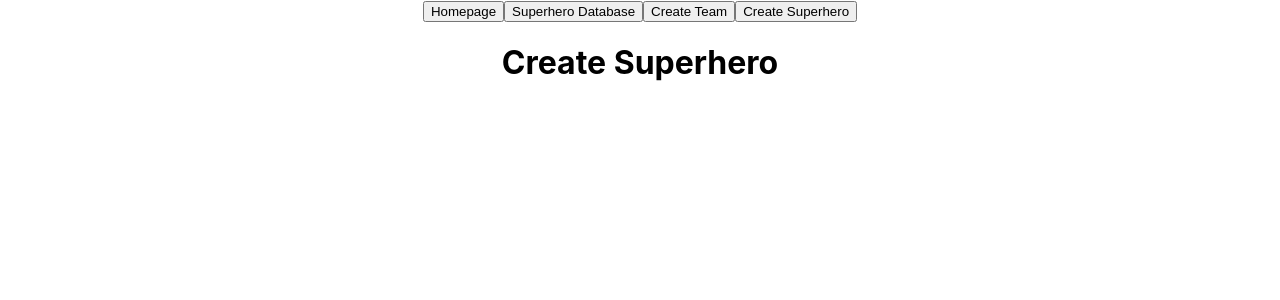
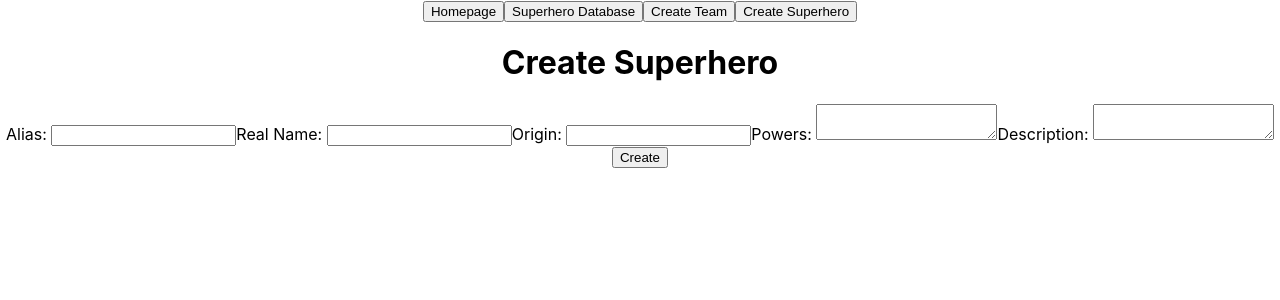
Before and after one commit to achaudhry12/Marvel-Comic-App-GA-SEI, a React (Create React App) app in the folder avengers-assemble/: page /create-superhero in a window 1280 px wide. Shown: the top 300 px of the page. Built offline with nearby package versions, Linux system fonts and the light colour scheme; no server answers.

Commit message:
created form for create super

```diff
--- a/avengers-assemble/src/App.js
+++ b/avengers-assemble/src/App.js
@@ -1,21 +1,11 @@
-import { useEffect } from "react";
-import axios from "axios";
+// import axios from "axios";
 import Nav from "./components/Nav";
-import { baseURL, config } from "./services"
 import './App.css';
 
 function App() {
-  useEffect(() => {
-    const fetchSuperheros = async () => {
-      const resp = await axios.get(baseURL, config);
-    }
-    fetchSuperheros();
-  }, []);
-
   return (
     <div className="App">
       <Nav />
-
     </div>
   );
 }
--- a/avengers-assemble/src/components/CreateSuperhero.jsx
+++ b/avengers-assemble/src/components/CreateSuperhero.jsx
@@ -1,8 +1,10 @@
+import Form from "./Form"
+
 function CreateSuperhero() {
   return (
     <div>
       <h1 id="create-superhero-title">Create Superhero</h1>
-
+      <Form />
     </div>
   );
 }
--- a/avengers-assemble/src/components/Form.jsx
+++ b/avengers-assemble/src/components/Form.jsx
@@ -1,3 +1,89 @@
 import { useEffect, useState } from "react";
 import { useParams } from "react-router-dom";
 import axios from "axios";
+import { baseURL, config } from "../services";
+
+function Form(props) {
+  const [alias, setAlias] = useState("");
+  const [real_name, setReal_name] = useState("");
+  const [origin, setOrigin] = useState("");
+  const [powers, setPowers] = useState("");
+  const [description, setDescription] = useState("");
+  const params = useParams();
+
+  useEffect(() => {
+    if (params.id && props.superheros.length) {
+      const superhero = props.superheros.find(
+        (superhero) => superhero.id === params.id
+      );
+      if (superhero) {
+        setAlias(superhero.fields.alias);
+        setReal_name(superhero.fields.real_name);
+        setOrigin(superhero.fields.origin);
+        setPowers(superhero.fields.powers);
+        setDescription(superhero.fields.description);
+      }
+    }
+  }, [props.superheros, params.id]);
+
+  const handleSubmit = async (e) => {
+    e.preventDefault();
+    const newSuperhero = {
+      alias,
+      real_name,
+      origin,
+      powers,
+      description,
+    };
+    if (params.id) {
+      const specificURL = `${baseURL}/${params.id}`;
+      await axios.put(specificURL, { fields: newSuperhero }, config);
+    } else {
+      await axios.post(baseURL, { fields: newSuperhero }, config);
+    }
+    props.setToggleFetch((curr) => !curr);
+  };
+
+  return (
+    <form onSubmit={handleSubmit}>
+      <label htmlFor="Alias">Alias: </label>
+      <input
+        type="text"
+        id="alias"
+        value={alias}
+        onChange={(e) => setAlias(e.target.value)}
+      />
+      <label htmlFor="real_name">Real Name: </label>
+      <input
+        type="text"
+        id="real_name"
+        value={real_name}
+        onChange={(e) => setReal_name(e.target.value)}
+      />
+      <label htmlFor="origin">Origin: </label>
+      <input
+        type="text"
+        id="origin"
+        value={origin}
+        onChange={(e) => setOrigin(e.target.value)}
+      />
+      <label htmlFor="powers">Powers: </label>
+      <textarea
+        type="text"
+        id="powers"
+        value={powers}
+        onChange={(e) => setPowers(e.target.value)}
+      />
+      <label htmlFor="description">Description: </label>
+      <textarea
+        type="text"
+        id="description"
+        value={description}
+        onChange={(e) => setDescription(e.target.value)}
+      />
+      <button type="submit">Create</button>
+    </form>
+  );
+}
+
+export default Form;
--- /dev/null
+++ b/avengers-assemble/src/components/Superhero.jsx
@@ -0,0 +1,14 @@
+function Superhero(props) {
+  const { alias, image, real_name, origin } = props.destination.fields;
+
+  return (
+    <div id="superhero-card">
+      <img alt="hero">{image}</img>
+      <h3>{alias}</h3>
+      <h4>{real_name}</h4>
+      <h4>From: {origin}</h4>
+    </div>
+  );
+}
+
+export default Superhero;
--- a/avengers-assemble/src/components/SuperheroDatabase.jsx
+++ b/avengers-assemble/src/components/SuperheroDatabase.jsx
@@ -1,9 +1,32 @@
+import { useEffect, useState } from "react";
+import axios from "axios";
+import { baseURL, config } from "../services";
+import Superhero from "./Superhero";
+
 
 function SuperheroDatabase() {
+  const [superheros, setSuperheros] = useState([]);
+  const [toggleFetch, setToggleFetch] = useState(false);
+
+  useEffect(() => {
+    const fetchSuperheros = async () => {
+      const resp = await axios.get(baseURL, config);
+      setSuperheros(resp.data.records);
+    };
+    fetchSuperheros();
+  }, [toggleFetch]);
 
   return (
     <div>
       <h1 id="superhero-database-title">Superhero Database</h1>
+      <main>
+          {superheros.map((superhero) => (
+            <Superhero
+              superheros={superhero}
+              setToggleFetch={setToggleFetch}
+            />
+          ))}
+        </main>
     </div>
   );
 }
```
